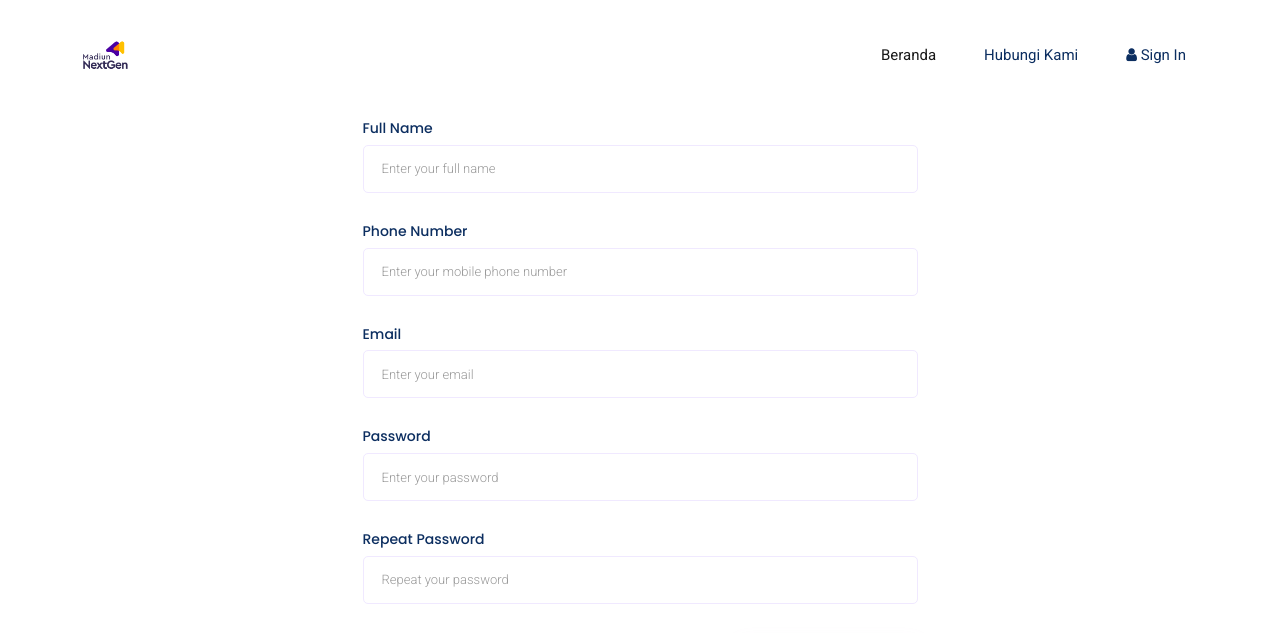
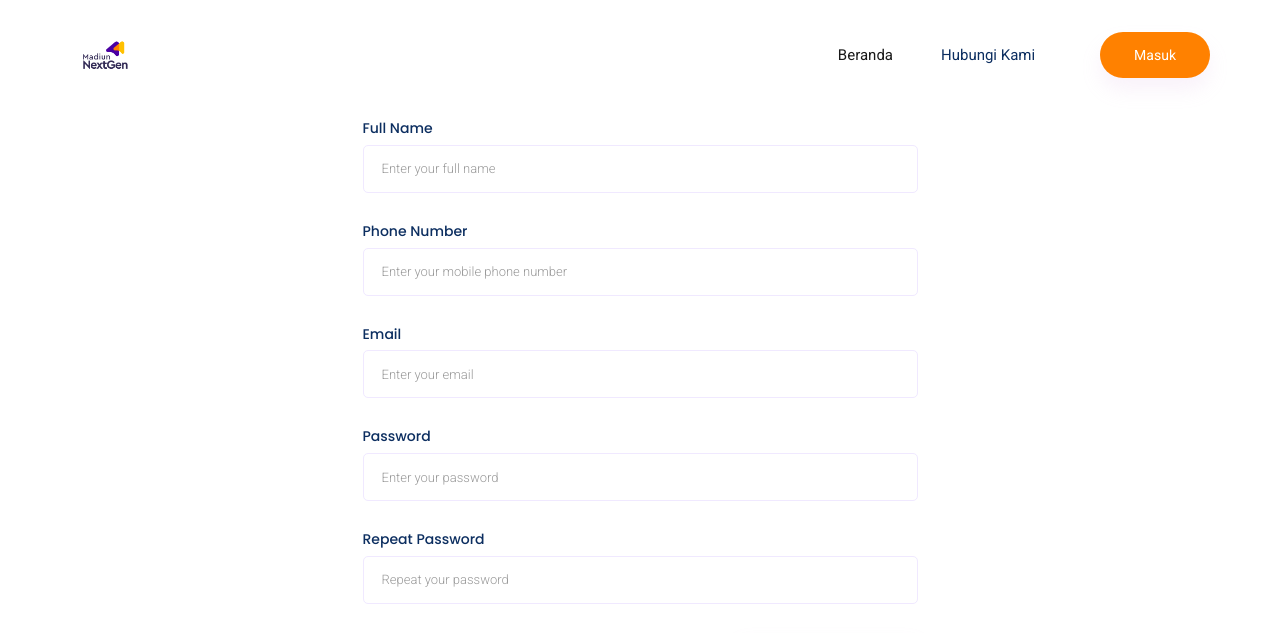
Before and after one commit to digilapss/nextgenacademy, a CodeIgniter app: page /database/index.php/user/signup in a window 1280 px wide. Shown: the top 633 px of the page. Run offline with CodeIgniter, Linux system fonts and the light colour scheme.

Commit message:
bug revisi

```diff
--- a/application/views/side/header.php
+++ b/application/views/side/header.php
@@ -90,7 +90,8 @@
 
                                 <li class="nav-item dropdown">
                                     <a class="nav-link dropdown-toggle" href="blog.html" id="navbarDropdown" role="button" data-toggle="dropdown" aria-haspopup="true" aria-expanded="false">
-                                        <?php echo $this->session->userdata('name')  ?>
+                                    <i class="fa fa-user"></i>
+                                    <?php echo $this->session->userdata('name')  ?>
                                     </a>
                                     <div class="dropdown-menu" aria-labelledby="navbarDropdown">
                                         <?php
@@ -98,6 +99,7 @@
                                                 echo '<a class="dropdown-item" href="'.base_url().'admin/course">Course</a>';
                                             }
                                         ?>
+                                        <a class="dropdown-item" href="<?php echo base_url() ?>user/profile">Profile</a>
                                         <a class="dropdown-item" href="<?php echo base_url() ?>user/logout">Sign Out</a>
                                     </div>
                                 </li>
@@ -105,12 +107,9 @@
                                 <?php } else {
                                     ?>
 
-                                <li class="nav-item">
-                                    <a class="nav-link" href="<?php echo base_url('') ?>user/signin">
-                                    <i class="fa fa-user"></i>
-                                    Sign In
-                                    </a>
-                                </li>
+                                    <li class="d-none d-lg-block">
+                                        <a class="btn_1" href="<?php echo base_url() ?>user/signin">Masuk</a>
+                                    </li>
 
                                     <?php
                                 } ?>
```
